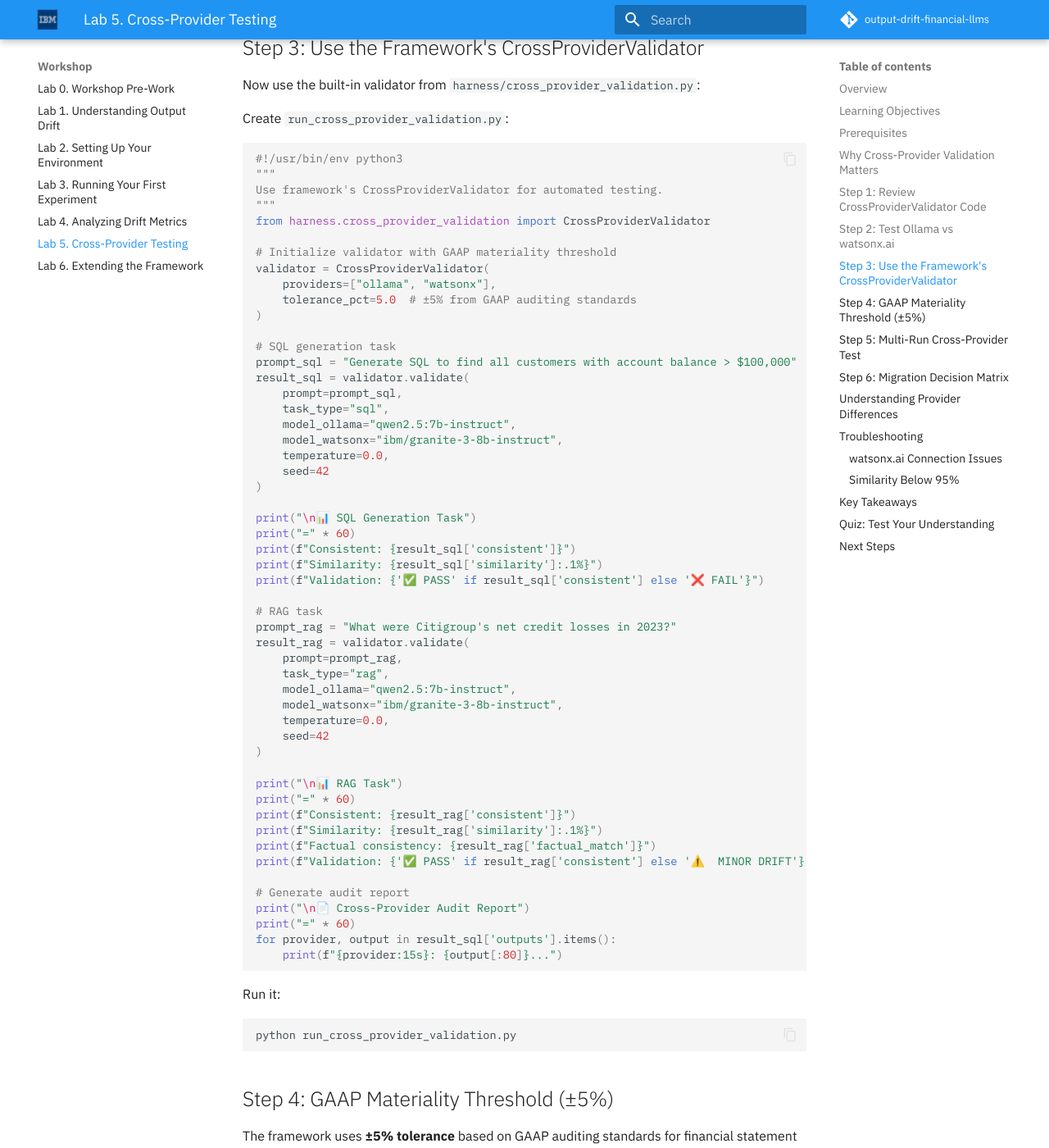
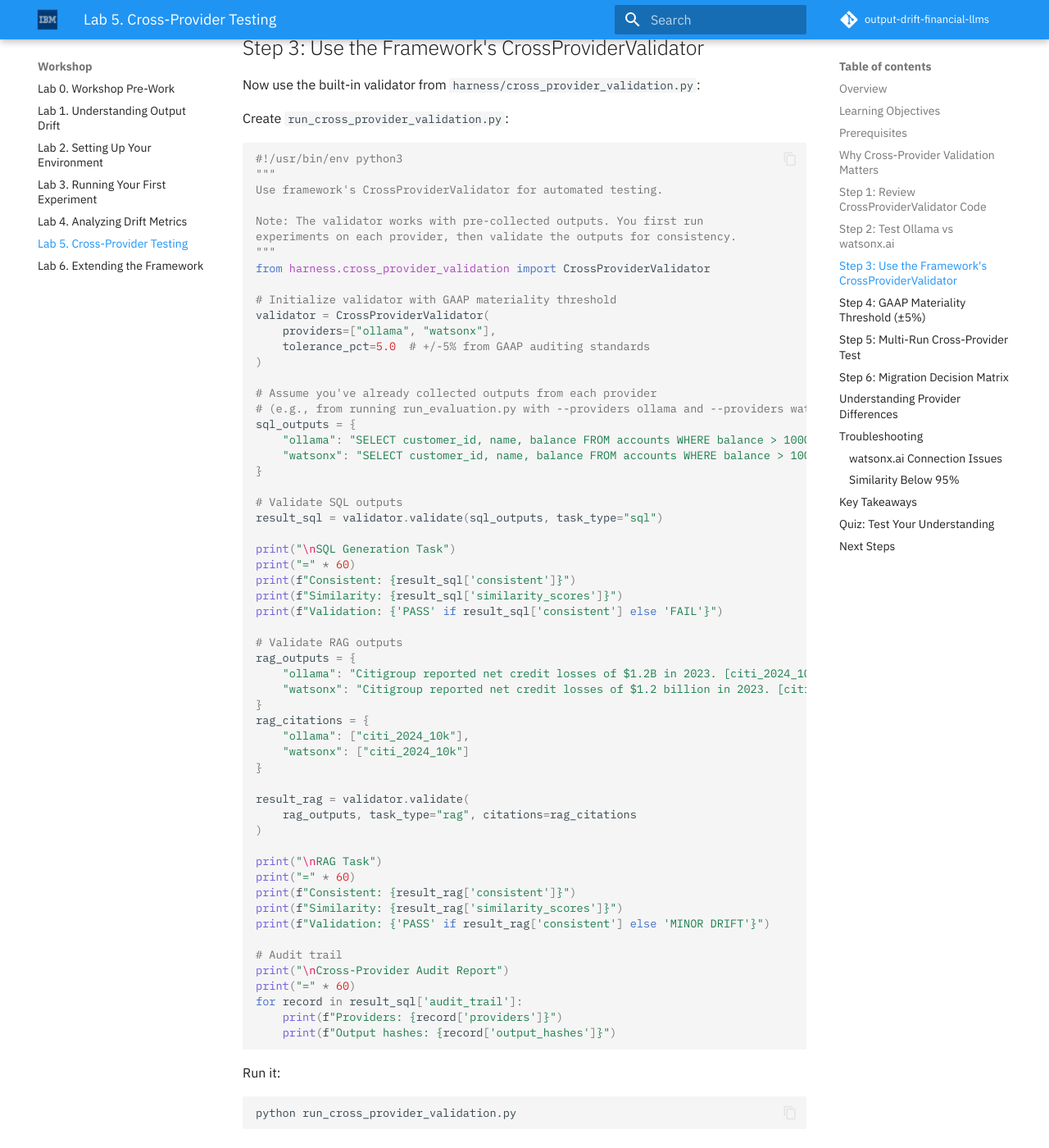
Before and after one commit to ibm-client-engineering/output-drift-financial-llms, an MkDocs documentation site: the page built from docs/lab-5/README.md, in a window 1280 px wide and 1400 px high, scrolled down 3613 px. Shown: the whole window at 82% size. Built offline with MkDocs 1.6.1 and Material for MkDocs 9.7.7, drawn with Linux system fonts in a browser that asks for light colours; comment, search, counter and statistics services are not loaded.

Commit message:
Fix workshop docs: correct API signatures, paths, and formulas
Lab 2:
- Fix DeterministicRetriever constructor: use create_retriever_from_files()
- Fix retrieve() param: top_k -> k, return type: tuples not dicts
- Fix corpus path: data/sec_filings/ -> data/sec/
- Fix CrossProviderValidator.validate() signature to match actual API

Lab 3:
- Fix task name: "summarize" -> "summary"

Lab 5:
- Rewrite CrossProviderValidator example with correct pre-collected outputs API

Lab 6:
- Replace nonexistent prompts/templates.json with run_evaluation.py references
- Fix data/sec_filings/ -> data/sec/

API Reference:
- Fix DeterministicRetriever, CrossProviderValidator signatures
- Fix task definitions location
- Fix consistency formula: (1/unique_count) -> (most_common/total)

Troubleshooting:
- Remove nonexistent CLI flags (--rate-limit, --validate-facts, --batch-size)
- Document built-in retry/backoff behavior

````diff
--- a/docs/lab-5/README.md
+++ b/docs/lab-5/README.md
@@ -165,55 +165,60 @@
 #!/usr/bin/env python3
 """
 Use framework's CrossProviderValidator for automated testing.
+
+Note: The validator works with pre-collected outputs. You first run
+experiments on each provider, then validate the outputs for consistency.
 """
 from harness.cross_provider_validation import CrossProviderValidator
 
 # Initialize validator with GAAP materiality threshold
 validator = CrossProviderValidator(
     providers=["ollama", "watsonx"],
-    tolerance_pct=5.0  # ±5% from GAAP auditing standards
+    tolerance_pct=5.0  # +/-5% from GAAP auditing standards
 )
 
-# SQL generation task
-prompt_sql = "Generate SQL to find all customers with account balance > $100,000"
-result_sql = validator.validate(
-    prompt=prompt_sql,
-    task_type="sql",
-    model_ollama="qwen2.5:7b-instruct",
-    model_watsonx="ibm/granite-3-8b-instruct",
-    temperature=0.0,
-    seed=42
+# Assume you've already collected outputs from each provider
+# (e.g., from running run_evaluation.py with --providers ollama and --providers watsonx)
+sql_outputs = {
+    "ollama": "SELECT customer_id, name, balance FROM accounts WHERE balance > 100000;",
+    "watsonx": "SELECT customer_id, name, balance FROM accounts WHERE balance > 100000;"
+}
+
+# Validate SQL outputs
+result_sql = validator.validate(sql_outputs, task_type="sql")
+
+print("\nSQL Generation Task")
+print("=" * 60)
+print(f"Consistent: {result_sql['consistent']}")
+print(f"Similarity: {result_sql['similarity_scores']}")
+print(f"Validation: {'PASS' if result_sql['consistent'] else 'FAIL'}")
+
+# Validate RAG outputs
+rag_outputs = {
+    "ollama": "Citigroup reported net credit losses of $1.2B in 2023. [citi_2024_10k]",
+    "watsonx": "Citigroup reported net credit losses of $1.2 billion in 2023. [citi_2024_10k]"
+}
+rag_citations = {
+    "ollama": ["citi_2024_10k"],
+    "watsonx": ["citi_2024_10k"]
+}
+
+result_rag = validator.validate(
+    rag_outputs, task_type="rag", citations=rag_citations
 )
 
-print("\n📊 SQL Generation Task")
-print("=" * 60)
-print(f"Consistent: {result_sql['consistent']}")
-print(f"Similarity: {result_sql['similarity']:.1%}")
-print(f"Validation: {'✅ PASS' if result_sql['consistent'] else '❌ FAIL'}")
-
-# RAG task
-prompt_rag = "What were Citigroup's net credit losses in 2023?"
-result_rag = validator.validate(
-    prompt=prompt_rag,
-    task_type="rag",
-    model_ollama="qwen2.5:7b-instruct",
-    model_watsonx="ibm/granite-3-8b-instruct",
-    temperature=0.0,
-    seed=42
-)
-
-print("\n📊 RAG Task")
+print("\nRAG Task")
 print("=" * 60)
 print(f"Consistent: {result_rag['consistent']}")
-print(f"Similarity: {result_rag['similarity']:.1%}")
-print(f"Factual consistency: {result_rag['factual_match']}")
-print(f"Validation: {'✅ PASS' if result_rag['consistent'] else '⚠️  MINOR DRIFT'}")
+print(f"Similarity: {result_rag['similarity_scores']}")
+print(f"Validation: {'PASS' if result_rag['consistent'] else 'MINOR DRIFT'}")
 
-# Generate audit report
-print("\n📄 Cross-Provider Audit Report")
+# Audit trail
+print("\nCross-Provider Audit Report")
 print("=" * 60)
-for provider, output in result_sql['outputs'].items():
-    print(f"{provider:15s}: {output[:80]}...")
+for record in result_sql['audit_trail']:
+    print(f"Providers: {record['providers']}")
+    print(f"Output hashes: {record['output_hashes']}")
 ```
 
 Run it:
````
Also changed, not shown: docs/lab-2/README.md (+27 -24 lines), docs/lab-3/README.md (+1 -1 lines), docs/lab-6/README.md (+17 -15 lines), docs/resources/api.md (+30 -30 lines), docs/resources/troubleshooting.md (+5 -12 lines).
